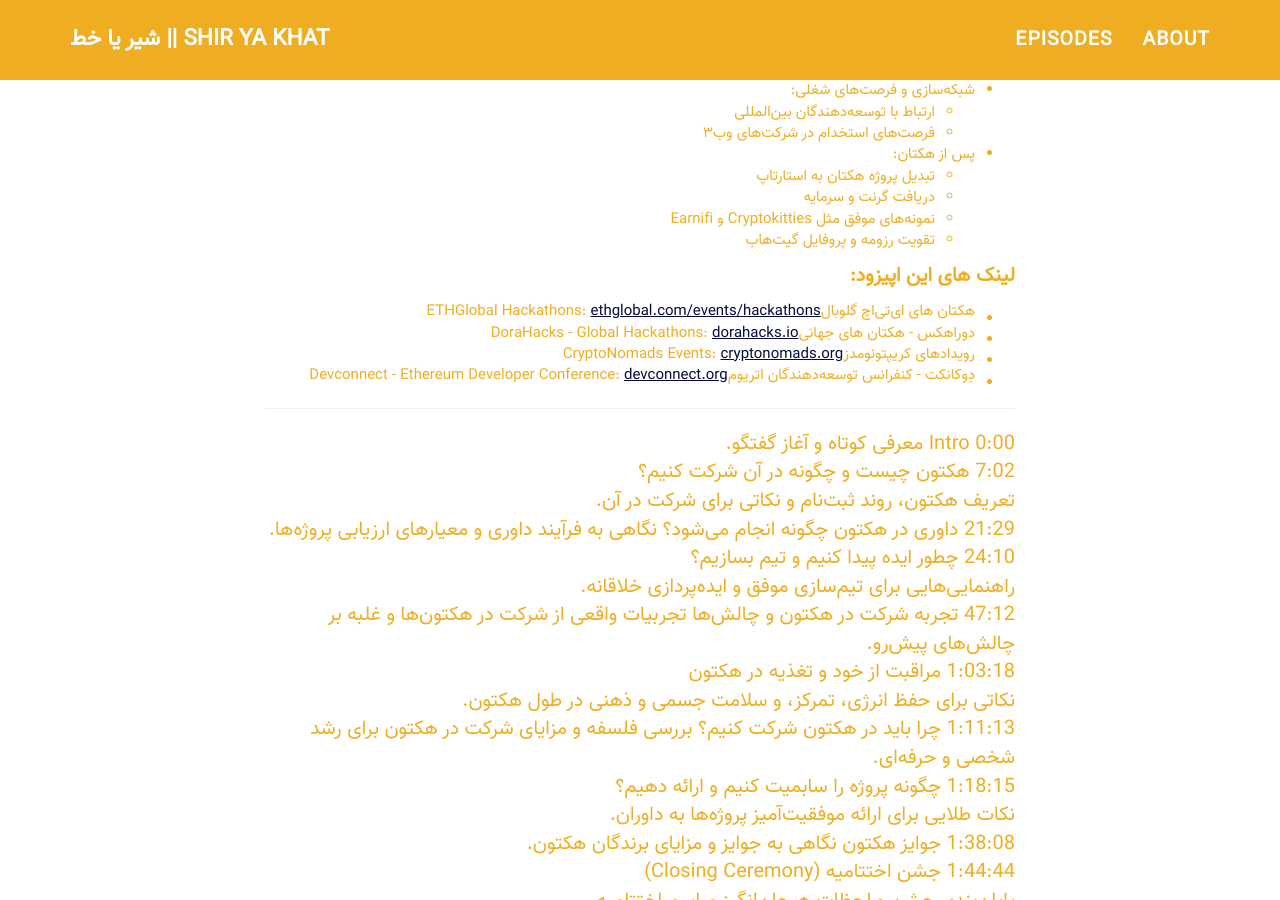
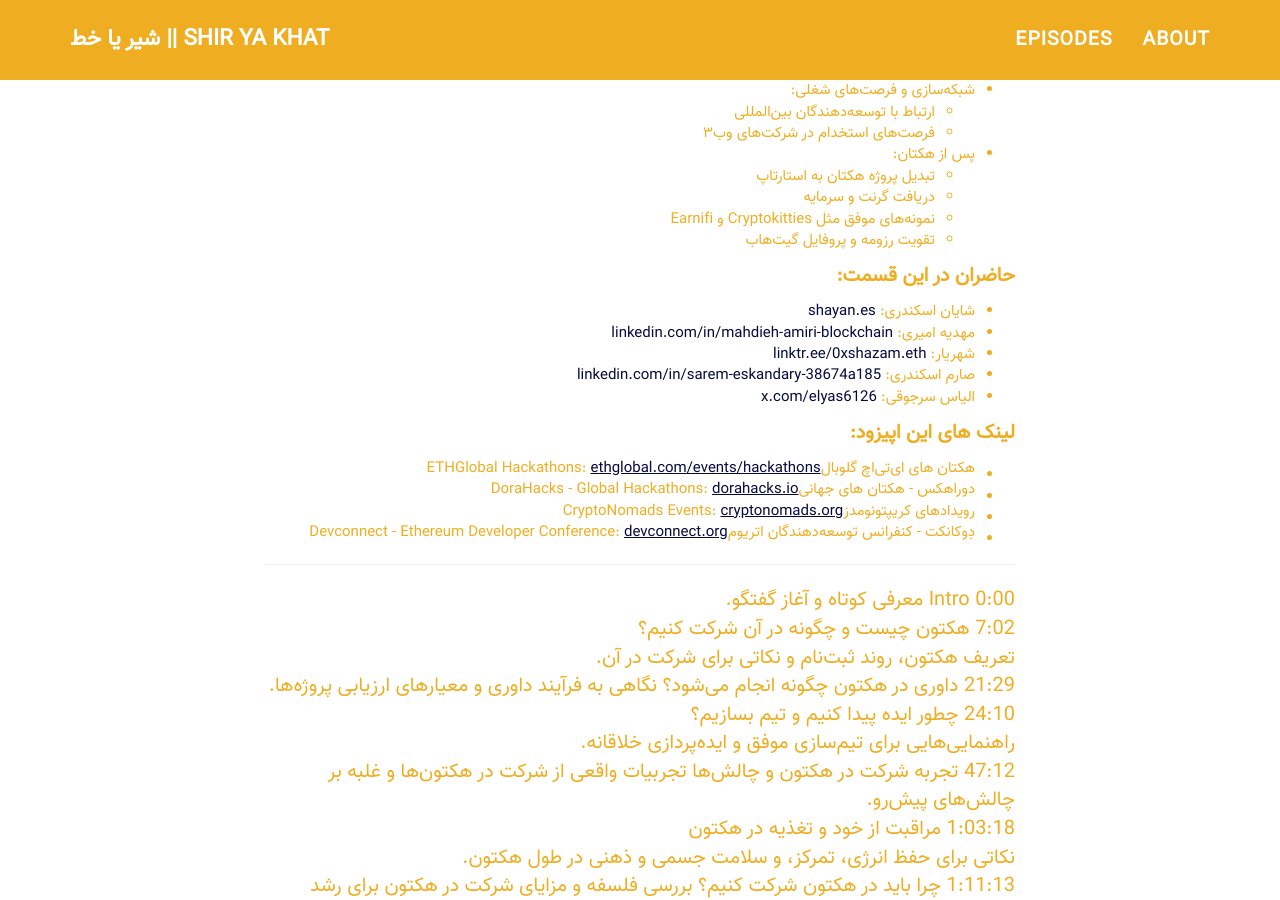
Before and after one commit to shiryakhat/website, a Jekyll site: the page built from _posts/2025-01-14-hackathons.md, in a window 1280 px wide and 900 px high, scrolled down 2547 px. Built offline with Jekyll 4.4.1, drawn with Linux system fonts in a browser that asks for light colours.

Commit message:
add participants

```diff
--- a/_posts/2025-01-14-hackathons.md
+++ b/_posts/2025-01-14-hackathons.md
@@ -87,6 +87,15 @@ castbox: https://castbox.fm/episode/Thriving-in-Hackathons---%D8%B1%D8%A7%D9%87%
   * تقویت رزومه و پروفایل گیت‌هاب
 
 
+**حاضران در این قسمت:**
+
+* شایان اسکندری: [shayan.es](https://shayan.es)
+* مهدیه امیری: [linkedin.com/in/mahdieh-amiri-blockchain](https://www.linkedin.com/in/mahdieh-amiri-blockchain/)
+* شهریار: [linktr.ee/0xshazam.eth](https://linktr.ee/0xshazam.eth)
+* صارم اسکندری: [linkedin.com/in/sarem-eskandary-38674a185](https://www.linkedin.com/in/sarem-eskandary-38674a185/)
+* الیاس سرجوقی: [x.com/elyas6126](https://x.com/elyas6126)
+
+
 **لینک های این اپیزود:**
 
 * هکتان های ای‌تی‌اچ گلوبال | ETHGlobal Hackathons: [ethglobal.com/events/hackathons](https://ethglobal.com/events/hackathons)
```
